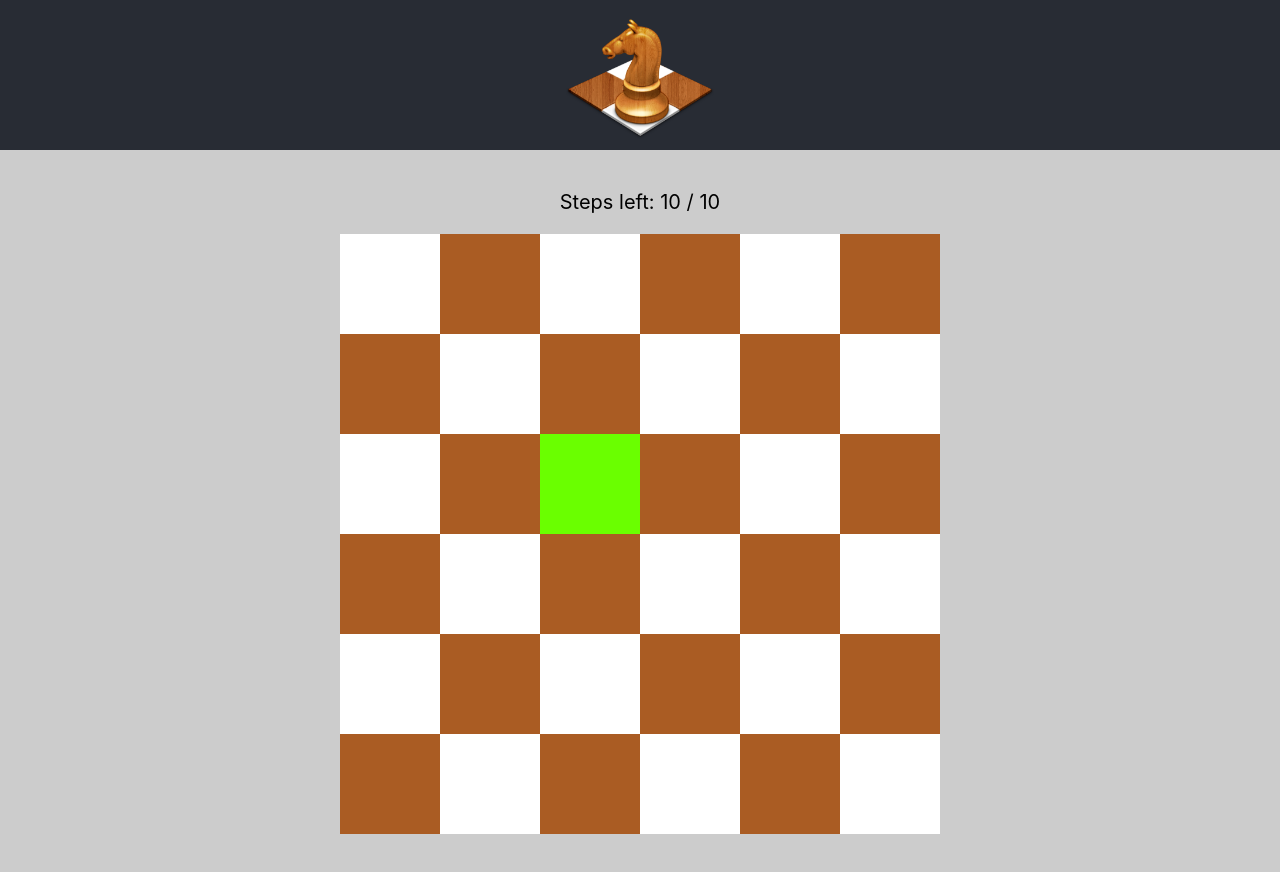
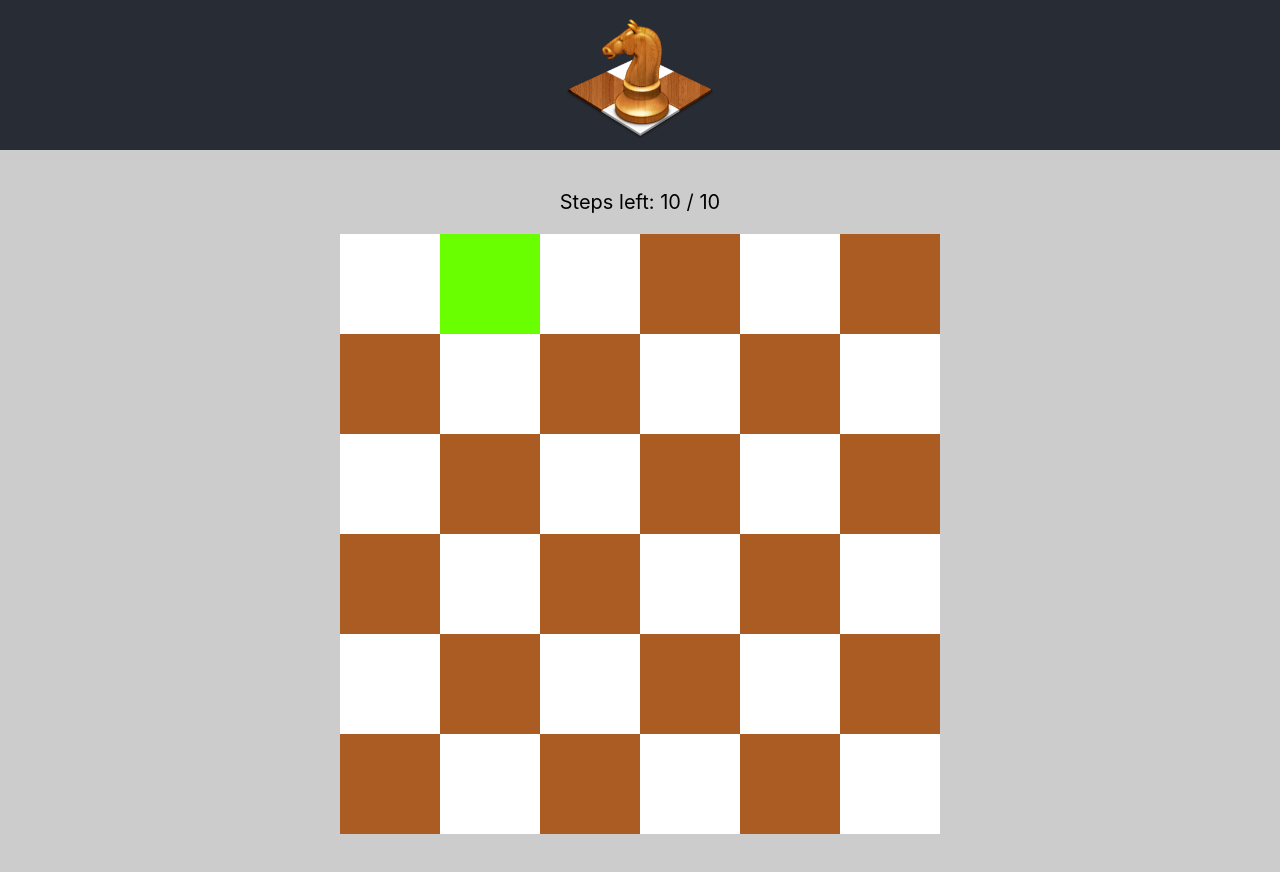
Before and after one commit to hanahub/chess-board, a React (Create React App) app: page / in a window 1280 px wide. Both pictures are taken after a click on the button "OK". Built offline with nearby package versions, Linux system fonts and the light colour scheme.

Commit message:
Selecting random point to start

```diff
--- a/src/chess/Board.js
+++ b/src/chess/Board.js
@@ -2,7 +2,7 @@ import React, { useEffect } from 'react';
 
 function Board({ boardData, addPosition, stop }) {
   const { boardSize, steps } = boardData;
-  const center = { x: Math.floor(boardSize / 2) - 1, y: Math.floor(boardSize / 2) - 1 };
+  const center = { x: Math.floor(Math.random() * boardSize), y: Math.floor(Math.random() * boardSize) };
   const [position, setPosition] = React.useState(center);
   const [stepsLeft, setStepsLeft] = React.useState(steps);
   const [actionPerformed, setActionPerformed] = React.useState(false);
```
